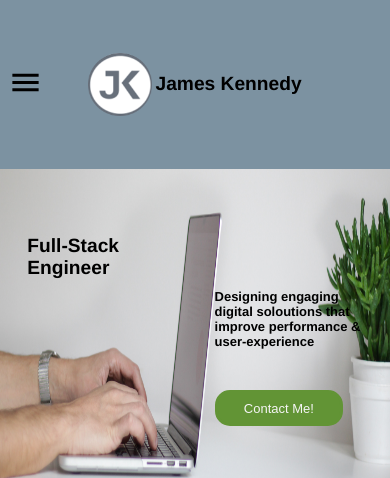
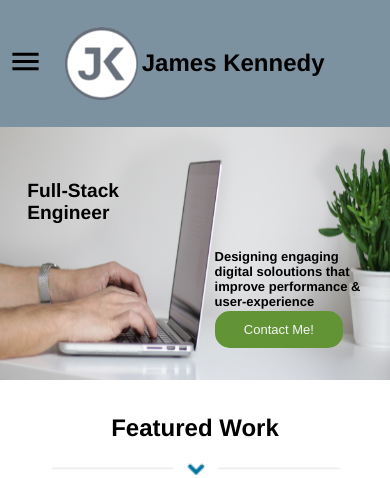
Before and after one commit to Acinea/portfolio-webapp, a React (Create React App) app: page / in a window 390 px wide. Shown: the top 478 px of the page. Built offline with nearby package versions, Linux system fonts and the light colour scheme.

Commit message:
Mobile Optimizations

```diff
--- a/src/components/Contact/contact.css
+++ b/src/components/Contact/contact.css
@@ -44,7 +44,7 @@
 
 @media only screen and (max-width: 600px) {
     .contact-banner-container {
-        height: 40vh;
+        height: 30vh;
     }
 
     .contact-banner-text-container {
--- a/src/components/Form/form.css
+++ b/src/components/Form/form.css
@@ -75,3 +75,9 @@
       transform: rotate(0deg);
     }
   }
+
+  @media only screen and (max-width: 600px) {
+    .contact-submit-button {
+        height: 7vh;
+    }
+  }
--- a/src/components/Header/header.css
+++ b/src/components/Header/header.css
@@ -149,8 +149,20 @@ header h1 {
 }
 
 @media only screen and (max-width: 600px) {
+
+    header {
+        height: 15vh;
+    }
     header h1 {
-        font-size: larger;
+        font-size: x-large;
+    }
+
+    .header-link:hover {
+        color: black;
+    }
+
+    .menu-title-container {
+        height: 15vh;
     }
 
     .nav-menu-container-active {
@@ -168,6 +180,10 @@ header h1 {
 
     .navlink:active {
         color: none;
+    }
+
+    :hover {
+
     }
 }
 
--- a/src/components/Home/home.css
+++ b/src/components/Home/home.css
@@ -137,13 +137,14 @@
 
 @media only screen and (max-width: 600px) {
     .banner-container {
-        height: 40vh;
+        height: 30vh;
         display: block;
+        padding-top: 15vh;
     }
 
     .banner-text-container {
         width: 100%;
-        height: 40vh;
+        height: 30vh;
         padding-top: 0%;
     }
 
@@ -158,7 +159,7 @@
         font-size: small;
         position: relative;
         right: 7%;
-        bottom: -10%;
+        bottom: -14%;
         float: right;
         width: 38%;
     }
@@ -177,7 +178,7 @@
     }
 
     .featured-work-title {
-        height: 25vh;
+        height: 15vh;
         justify-content: center;
     }
 
@@ -221,6 +222,10 @@
         max-width: none;
     }
 
+    .featured-links :hover {
+        transform: none;
+    }
+
     #css-logo {
         width: 7vw;
         height: 10vw;
@@ -230,6 +235,10 @@
         width: 10vw;
         height: 10vw;
     }
+
+    /* Cancel hovers */
+
+
 }
 
 @media only screen and (min-width: 601px) and (max-width: 1000px)  {
@@ -239,6 +248,7 @@
     .banner-container {
         height: 40vh;
         display: block;
+
     }
 
     .banner-text-container {
@@ -279,6 +289,10 @@
     .featured-work-title {
         height: 25vh;
         justify-content: center;
+    }
+
+    .featured-links :hover {
+        transform: none;
     }
 
     .featured-work-title img {
```
